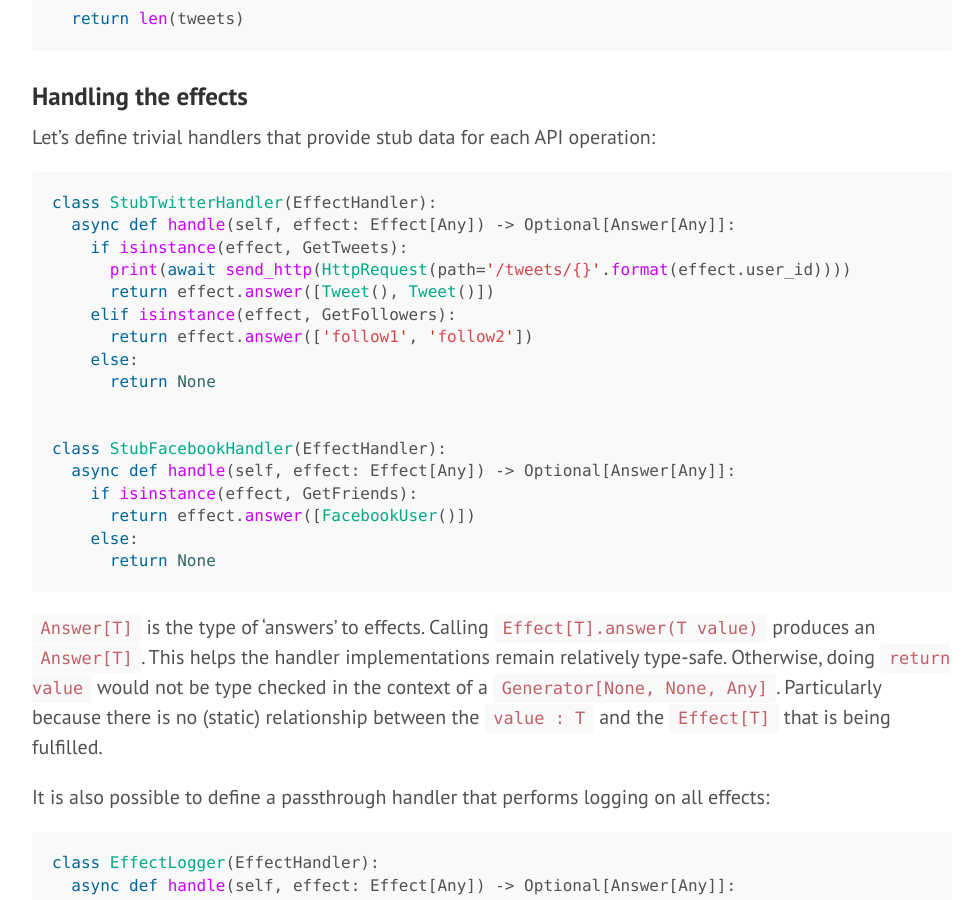
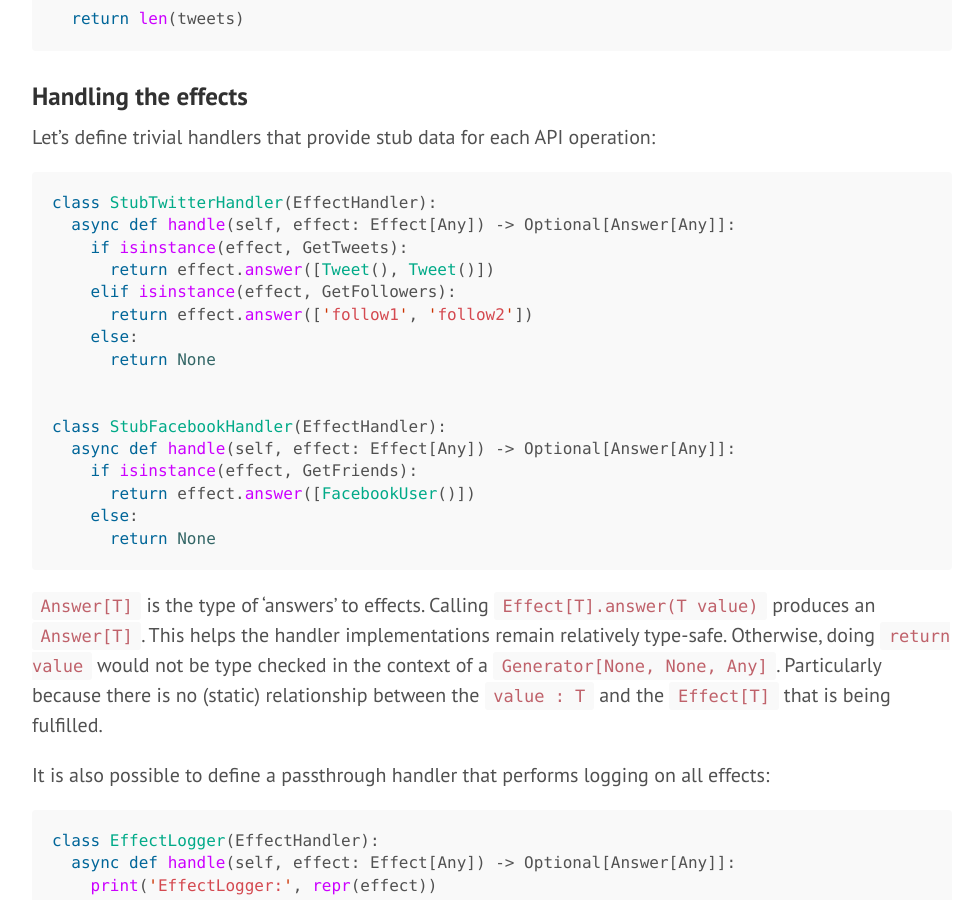
Before and after one commit to Garciat/garciat.github.io, a Jekyll site: the page built from _posts/2020-06-27-python-algebraic-effects-async-await.md, in a window 1280 px wide and 900 px high, scrolled down 1950 px. Shown: the whole window, without its empty margins (148-1128 px from the left). Built offline with Jekyll 4.4.1, drawn with Linux system fonts in a browser that asks for light colours.

Commit message:
Update 2020-06-27-python-algebraic-effects-async-await.md

```diff
--- a/_posts/2020-06-27-python-algebraic-effects-async-await.md
+++ b/_posts/2020-06-27-python-algebraic-effects-async-await.md
@@ -85,7 +85,6 @@ Let's define trivial handlers that provide stub data for each API operation:
 class StubTwitterHandler(EffectHandler):
   async def handle(self, effect: Effect[Any]) -> Optional[Answer[Any]]:
     if isinstance(effect, GetTweets):
-      print(await send_http(HttpRequest(path='/tweets/{}'.format(effect.user_id))))
       return effect.answer([Tweet(), Tweet()])
     elif isinstance(effect, GetFollowers):
       return effect.answer(['follow1', 'follow2'])
```
